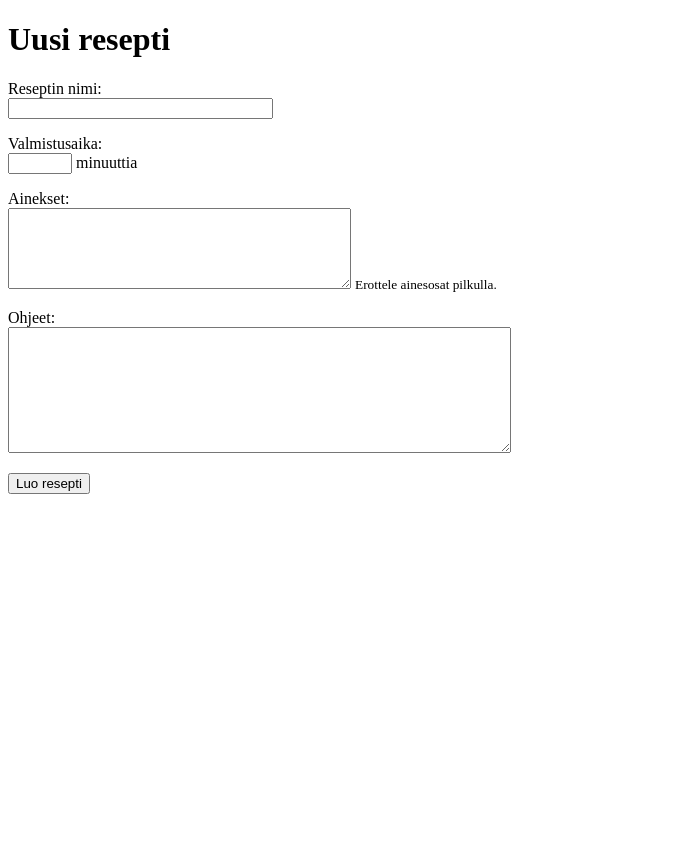
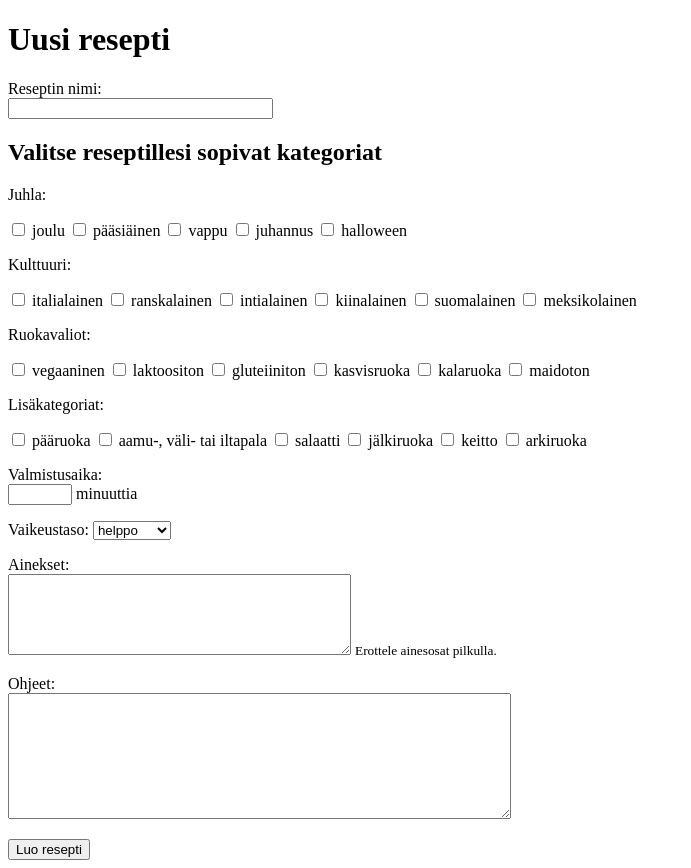
Before and after one commit to DanTah/CSB-project-I, a Flask app: page /new_recipe in a window 1280 px wide. Shown: the whole page, without its empty margins (0-691 px from the left). Before the commit the page ends 494 px from the top, so only its background shows below. Run offline with Flask 3, Linux system fonts and the light colour scheme.

Commit message:
Add recipe classes

```diff
--- a/app.py
+++ b/app.py
@@ -38,7 +38,15 @@ def create_recipe():
     if not instructions or len(instructions)>1000:
         abort(403)
     user_id = session["user_id"]
-    recipes.add_recipe(title, recipe_time, ingredients, instructions, user_id)
+    classes = []
+    categories = request.form.getlist("category")
+    if categories:
+        for category in categories:
+            classes.append(("kategoria", category))
+    difficulty = request.form["difficulty"]
+    if difficulty:
+        classes.append(("vaikeustaso", difficulty))
+    recipes.add_recipe(title, recipe_time, ingredients, instructions, user_id, classes)
     return redirect("/")
 
 @app.route("/recipe/<int:recipe_id>")
@@ -46,7 +54,8 @@ def show_recipe(recipe_id):
     recipe = recipes.get_recipe(recipe_id)
     if not recipe:
         abort(404)
-    return render_template("show_recipe.html", recipe = recipe)
+    classes = recipes.get_classes(recipe_id)
+    return render_template("show_recipe.html", recipe = recipe, classes = classes)
 
 @app.route("/edit_recipe/<int:recipe_id>")
 def edit_recipe(recipe_id):
--- a/schema.sql
+++ b/schema.sql
@@ -12,3 +12,10 @@ CREATE TABLE recipes (
     instructions TEXT,
     user_id INTEGER REFERENCES users
 );
+
+CREATE TABLE classes_in_recipe (
+    id INTEGER PRIMARY KEY,
+    recipe_id INTEGER REFERENCES recipes,
+    title TEXT,
+    value TEXT
+);
--- a/templates/new_recipe.html
+++ b/templates/new_recipe.html
@@ -12,9 +12,52 @@
       Reseptin nimi: <br />
       <input type="text" name="title" size = "30" maxlength = "65" required/>
     </p>
+  <h2>Valitse reseptillesi sopivat kategoriat </h2>
+    <p>Juhla:</p>
+    <p>
+      <input type = "checkbox" name = "category" value = "joulu" /> joulu
+      <input type = "checkbox" name = "category" value = "pääsiäinen" /> pääsiäinen
+      <input type = "checkbox" name = "category" value = "vappu" /> vappu
+      <input type = "checkbox" name = "category" value = "juhannus" /> juhannus
+      <input type = "checkbox" name = "category" value = "halloween" /> halloween
+    </p>
+    <p> Kulttuuri: </p>
+    <p>
+      <input type = "checkbox" name = "category" value = "italialainen" /> italialainen
+      <input type = "checkbox" name = "category" value = "ranskalainen" /> ranskalainen
+      <input type = "checkbox" name = "category" value = "intialainen" /> intialainen
+      <input type = "checkbox" name = "category" value = "kiinalainen" /> kiinalainen
+      <input type = "checkbox" name = "category" value = "suomalainen" /> suomalainen
+      <input type = "checkbox" name = "category" value = "meksikolainen" /> meksikolainen
+    </p>
+    <p> Ruokavaliot: </p>
+    <p>
+      <input type = "checkbox" name = "category" value = "vegaaninen" /> vegaaninen
+      <input type = "checkbox" name = "category" value = "laktoositon" /> laktoositon
+      <input type = "checkbox" name = "category" value = "gluteiiniton" /> gluteiiniton
+      <input type = "checkbox" name = "category" value = "kasvisruoka" /> kasvisruoka
+      <input type = "checkbox" name = "category" value = "kalaruoka" /> kalaruoka
+      <input type = "checkbox" name = "category" value = "maidoton" /> maidoton
+    <p> Lisäkategoriat: </p>
+    <p>
+      <input type = "checkbox" name = "category" value = "pääruoka" /> pääruoka
+      <input type = "checkbox" name = "category" value = "aamu-, väli- tai iltapala" /> aamu-, väli- tai iltapala
+      <input type = "checkbox" name = "category" value = "salaatti" /> salaatti
+      <input type = "checkbox" name = "category" value = "jälkiruoka" /> jälkiruoka
+      <input type = "checkbox" name = "category" value = "keitto" /> keitto
+      <input type = "checkbox" name = "category" value = "arkiruoka" /> arkiruoka
+    </p>
     <p>
       Valmistusaika: <br />
       <input type="number" name ="recipe_time" min="1" max = "999" step = "1" required/> minuuttia
+    </p>
+    <p>
+      Vaikeustaso:
+      <select name = "difficulty">
+        <option value = "helppo">helppo</option>
+        <option value = "keskitaso">keskitaso</option>
+        <option value = "vaikea">vaikea</option>
+      </select>
     </p>
     <p>
       Ainekset: <br />
```
Also changed, not shown: recipes.py (+12 -1 lines), templates/show_recipe.html (+19 -1 lines).
